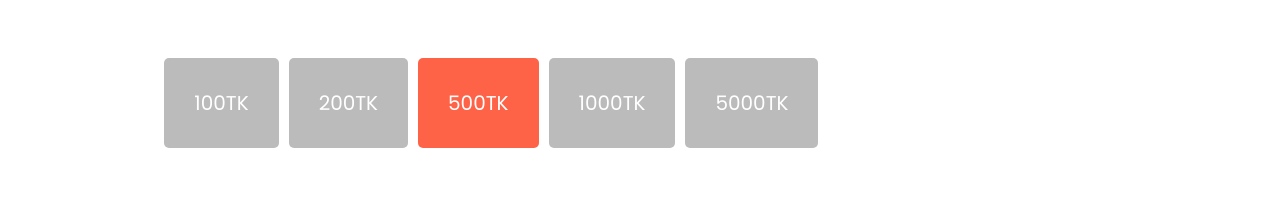
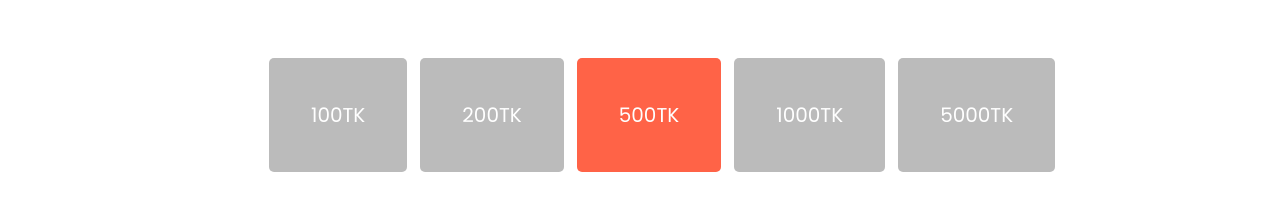
Before and after one commit to Jaber4770/donate-today, a plain HTML site: page index.html in a window 1280 px wide. Shown: the part 766-976 px from the top of the page. Drawn offline with Linux system fonts and the light colour scheme.

Commit message:
donate box  fixed

```diff
--- a/style.css
+++ b/style.css
@@ -52,12 +52,10 @@ body {
 }
 .dis_flex{
     display: flex;
-    justify-content: center;
-    align-items: center;
 }
 .dis_flex div{
-    padding: 30px;
-    margin-left: 10px;
+    padding: 42px;
+    margin-left: 13px;
     background-color:  rgb(187, 187, 187);
     border-radius: 5px;
     color: white;
```
